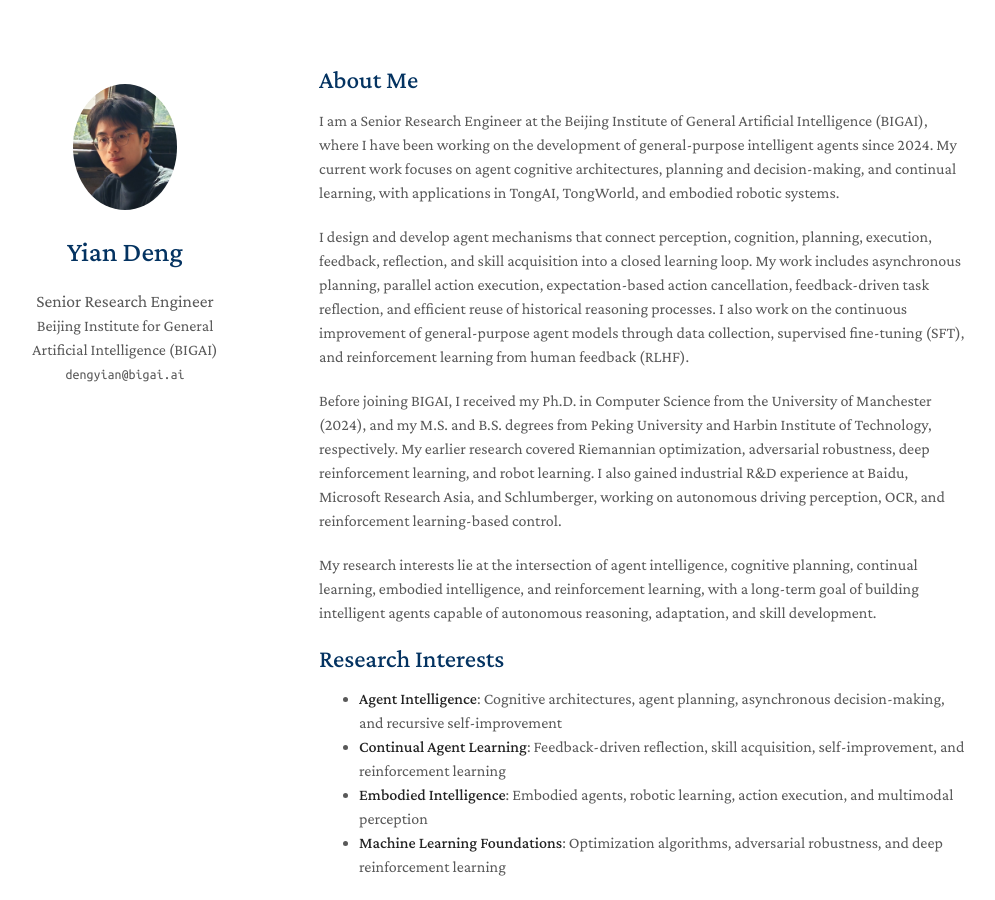
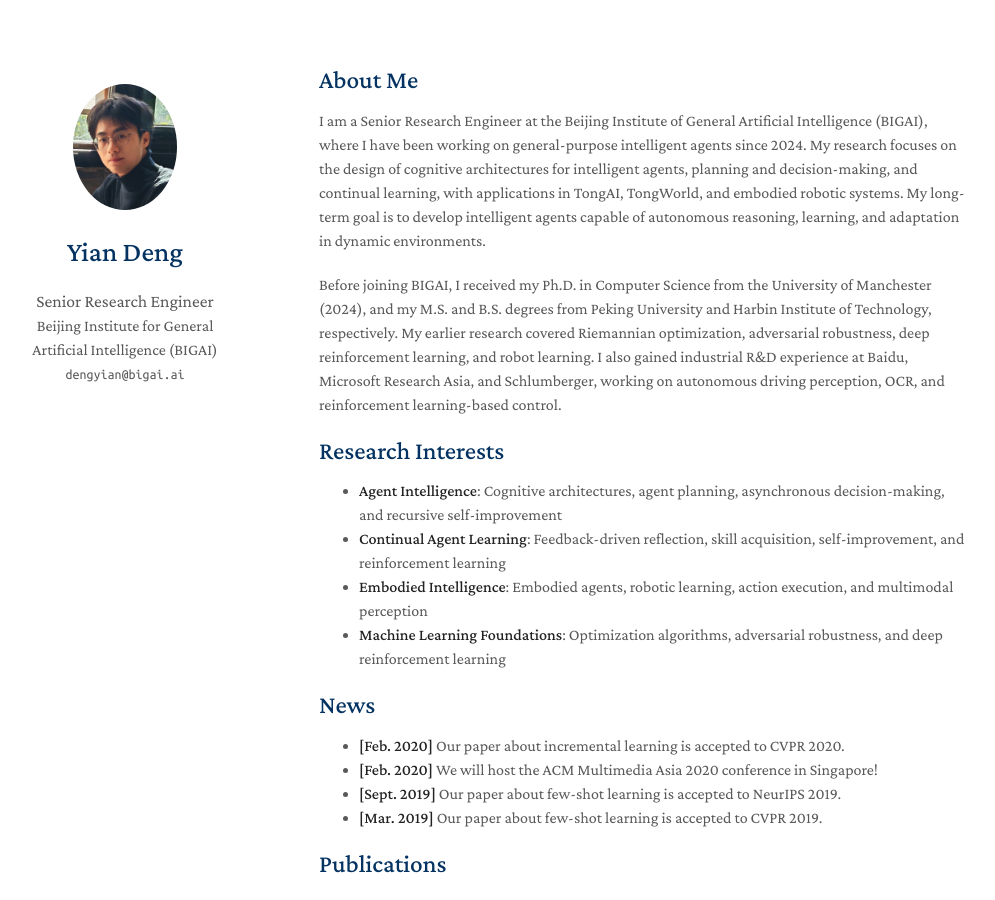
Before and after one commit to yian-deng/yian-deng.github.io, a Jekyll site: the page built from index.md, in a window 1280 px wide and 900 px high. Shown: the whole window, without its empty margins (151-1146 px from the left). Built offline with Jekyll 4.4.1, drawn with Linux system fonts in a browser that asks for light colours; a style sheet for code colours, icons or effects is not loaded; our own code applies the rules of GitHub Pages for plain Markdown files.

Commit message:
Update index.md

```diff
--- a/index.md
+++ b/index.md
@@ -4,13 +4,9 @@ layout: homepage
 
 ## About Me
 
-I am a Senior Research Engineer at the Beijing Institute of General Artificial Intelligence (BIGAI), where I have been working on the development of general-purpose intelligent agents since 2024. My current work focuses on agent cognitive architectures, planning and decision-making, and continual learning, with applications in TongAI, TongWorld, and embodied robotic systems.
-
-I design and develop agent mechanisms that connect perception, cognition, planning, execution, feedback, reflection, and skill acquisition into a closed learning loop. My work includes asynchronous planning, parallel action execution, expectation-based action cancellation, feedback-driven task reflection, and efficient reuse of historical reasoning processes. I also work on the continuous improvement of general-purpose agent models through data collection, supervised fine-tuning (SFT), and reinforcement learning from human feedback (RLHF).
+I am a Senior Research Engineer at the Beijing Institute of General Artificial Intelligence (BIGAI), where I have been working on general-purpose intelligent agents since 2024. My research focuses on the design of cognitive architectures for intelligent agents, planning and decision-making, and continual learning, with applications in TongAI, TongWorld, and embodied robotic systems. My long-term goal is to develop intelligent agents capable of autonomous reasoning, learning, and adaptation in dynamic environments.
 
 Before joining BIGAI, I received my Ph.D. in Computer Science from the University of Manchester (2024), and my M.S. and B.S. degrees from Peking University and Harbin Institute of Technology, respectively. My earlier research covered Riemannian optimization, adversarial robustness, deep reinforcement learning, and robot learning. I also gained industrial R&D experience at Baidu, Microsoft Research Asia, and Schlumberger, working on autonomous driving perception, OCR, and reinforcement learning-based control.
-
-My research interests lie at the intersection of agent intelligence, cognitive planning, continual learning, embodied intelligence, and reinforcement learning, with a long-term goal of building intelligent agents capable of autonomous reasoning, adaptation, and skill development.
 
 ## Research Interests
 
```
